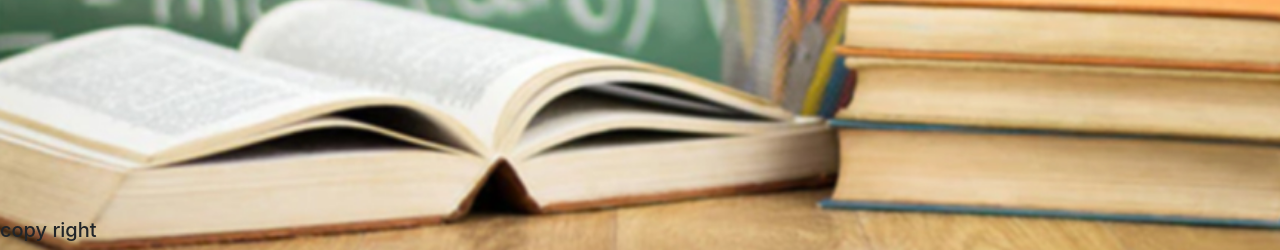
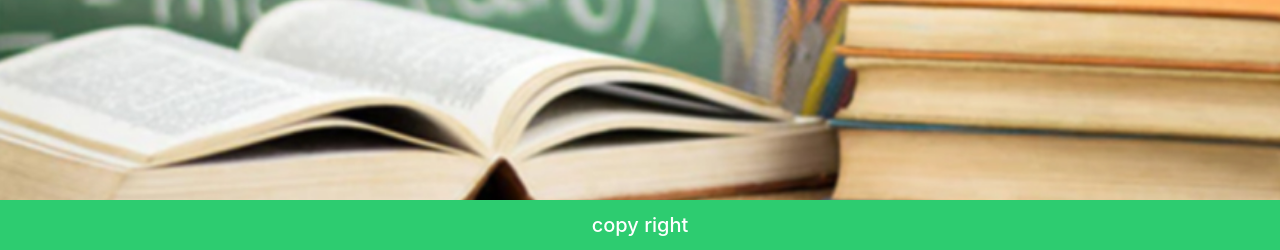
Before and after one commit to Mahmoud-Mohamed-Elgamily/graduation-project, a Django app: page /accounts/login/ in a window 1280 px wide. Shown: the part 550-800 px from the top of the page. Run offline with Django 3.2, Linux system fonts and the light colour scheme; some libraries are stand-ins or nearby versions.

Commit message:
login footer

```diff
--- a/static/css/style.css
+++ b/static/css/style.css
@@ -72,7 +72,7 @@ div.body div.content {
   text-align: right;
 }
 
-div.body footer {
+footer {
   background: #2dcc70;
   text-align: center;
   color: white;
@@ -82,7 +82,7 @@ div.body footer {
   bottom: 0;
 }
 
-div.body footer h5 {
+footer h5 {
   line-height: 50px;
   margin-bottom: 0;
 }
--- a/static/css/style.scss
+++ b/static/css/style.scss
@@ -72,6 +72,8 @@ div.body {
     text-align: right;
   }
 
+
+}
 footer{
   background: $green;
   text-align: center;
@@ -87,7 +89,7 @@ div.body {
   }
 }
 
-}
+
 div{
     text-align: right;
 }
```
Also changed, not shown: 1 other file. Lines whose indentation alone changed are shown as unchanged.
